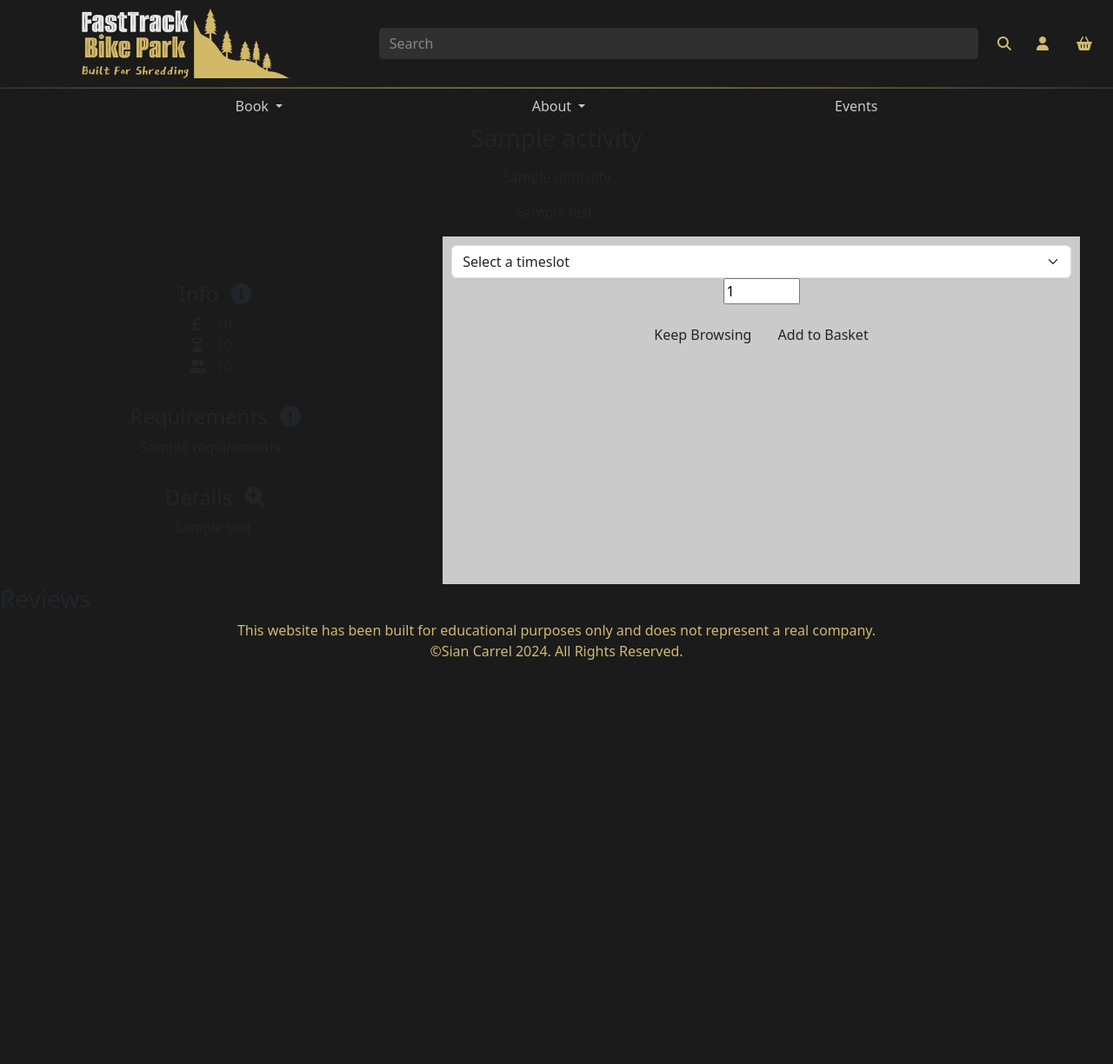
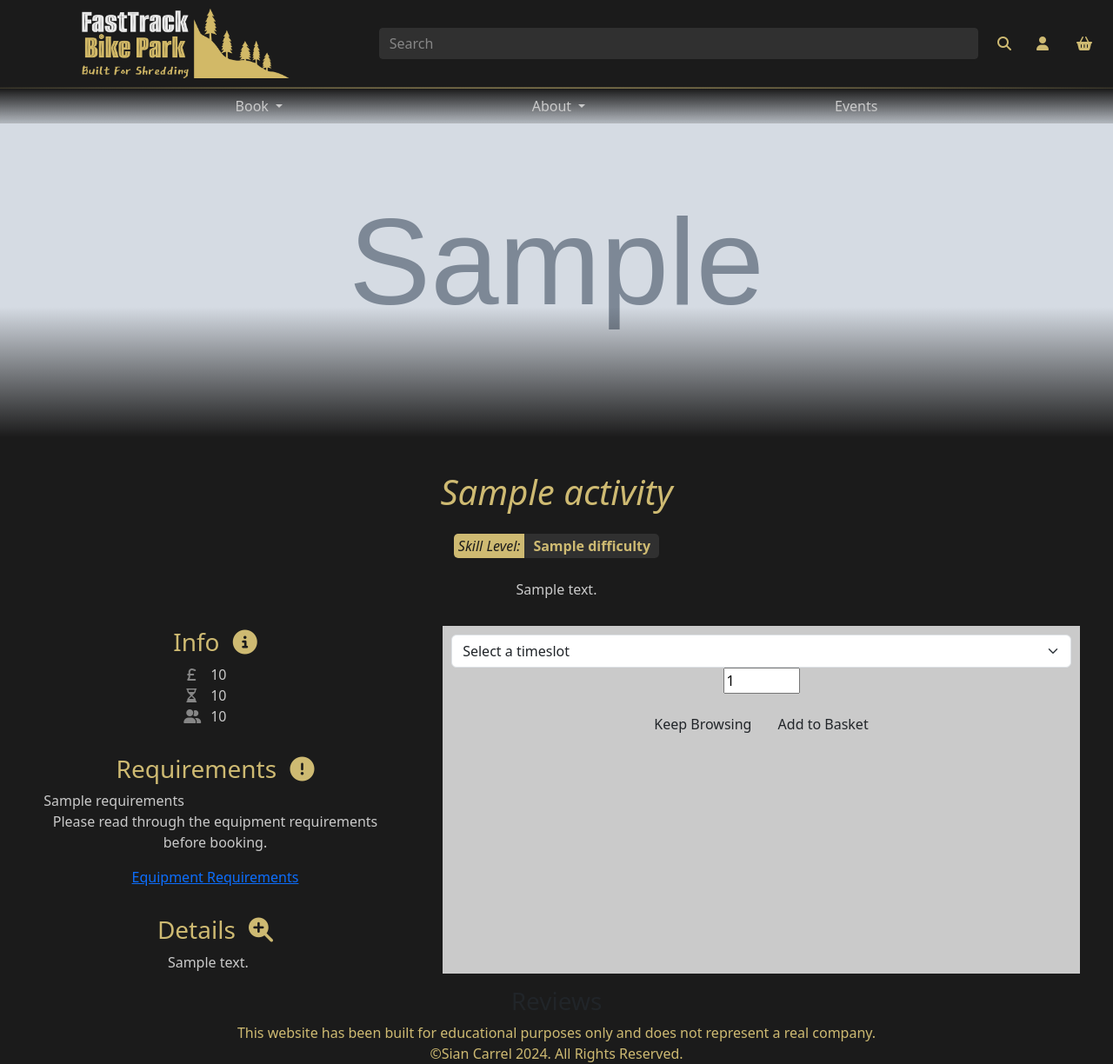
Before and after one commit to secarrel/Bike_Park_ecommerce, a Django app: template activities/templates/activities/activity_details.html in a window 1280 px wide. Shown: the whole page at 87% size. Before the commit the page ends 759 px from the top, so only its background shows below. Run offline with Django 5.2, Linux system fonts and the light colour scheme; the template is opened without the code that fills it: most values are stand-ins (such as "Sample title", 1, 10 or a date in 2020); grey boxes marked "Sample" are stand-in pictures; some libraries are stand-ins or nearby versions.

Commit message:
Add: syling to activity details page

```diff
--- a/activities/templates/activities/activity_details.html
+++ b/activities/templates/activities/activity_details.html
@@ -11,53 +11,82 @@
 
 {% block content %}
     <!-- Heading, difficulty and description -->
-    <div class="container-fluid text-center">
+    <div class="main-image-title text-center">
         <div>
-            <h3 class="text-bottom">{{ activity.name}}</h3>
-        </div>
-        <div class="my-3">
-            {{ activity.difficulty}}
+            {% if activity.image %}
+                <img class="hero-image" src="{{ activity.image.url }}" class="card-img-top" alt="{{ activity.name }}">
+                <div class="image-fade-out"></div>
+            {% elif category.image %}
+                <img class="hero-image" src="{{ category.image.url }}" class="card-img-top" alt="{{ activity.name }}">
+                <div class="image-fade-out"></div>
+            {% else %}
+                <img class="hero-image" src="{{ MEDIA_URL }}activities.jpg" class="card-img-top" alt="{{ activity.name }}">
+                <div class="image-fade-out"></div>
+            {% endif %}
+            {% if request.user.is_superuser %}
+                <a href="{% url 'edit_activity' activity.id %}"><i class="fa-regular fa-pen-to-square"></i></a>
+                <a href="{% url 'delete_activity' activity.id %}"><i class="fa-regular fa-trash-can"></i></a>
+            {% endif %}
+        <div>
+        <h1 class="gold"><em>{{ activity.name}}</em></h1>
+        <div class="d-flex justify-content-center my-4" >
+            <div class="skill-level round-border">
+                <div class="skill-title">
+                    <em> Skill Level: </em>
+                </div>
+                <div class="skill-value">
+                    <strong>{{activity.difficulty}}</strong>
+                </div>
+            </div>
         </div>
         <div >
             <p> {{ activity.description }} </p>
         </div>
     </div>
     <!-- Further details -->
-    <div class="container-fluid d-flex flex-wrap text-center">
-        <!-- text -->
-        <div class="d-flex flex-column col-12 col-lg-4 m-auto">
+    <div class="container-fluid d-flex flex-wrap text-center muted-text">
+        <!-- Activity Details -->
+        <div class="activity-details d-flex flex-column col-12 col-lg-4 m-auto">
+            <!-- Info -->
             <div class="d-flex flex-column mx-auto py-3">
-                <h4>Info <i class="fa-solid fa-circle-info ms-2"></i> </h4>
+                <h3>Info <i class="fa-solid fa-circle-info ms-2"></i> </h3>
+                <!-- Price -->
                 {% if activity.price %}
                 <div class="d-flex px-2 activity-info-item">
                     <div class="circle-icon px-1"><i class="fa-solid fa-sterling-sign"></i></div>
                     <p class="card-text px-1">{{activity.price}}</p>
                 </div>
                 {% endif %}
+                <!-- Duration -->
                 {% if activity.get_duration %}
                 <div class="d-flex px-2 activity-info-item">
                     <div class="circle-icon px-1"><i class="fa-regular fa-hourglass-half"></i></div>
                     <p class="card-text px-1">{{activity.get_duration}}</p>
                 </div>
                 {% endif %}
-                {% if activity.capacity %}
+                <!-- Info -->
+                {% if activity.capacity and activity.capacity <= 10 %}
                 <div class="d-flex px-2 activity-info-item">
                     <div class="circle-icon px-1"><i class="fa-solid fa-user-group"></i></div>
                     <p class="card-text px-1">{{activity.capacity}}</p>
                 </div>
                 {% endif %}
             </div>
-            <div class="d-flex flex-column mx-auto py-3 ">
+            <!-- Requirements -->
+                <div class="d-flex flex-column mx-auto py-3 ">
                 <div class="d-flex justify-content-center" >
-                    <h4>Requirements <i class="fa-solid fa-circle-exclamation ms-2"></i></h4>
+                    <h3>Requirements <i class="fa-solid fa-circle-exclamation ms-2"></i></h3>
                 </div>
                 <div class="d-flex px-2 activity-info-item">
                     <p class="card-text px-1">{{activity.requirements}}</p>
                 </div>
+                <p> Please read through the equipment requirements before booking. </p>
+                <a href="#"> Equipment Requirements </a>
             </div>
+            <!-- Details -->
             <div class="d-flex flex-column mx-auto py-3 ">
                 <div class="d-flex justify-content-center" >
-                    <h4>Details <i class="fa-solid fa-magnifying-glass-plus ms-2"></i></i></h4>
+                    <h3>Details <i class="fa-solid fa-magnifying-glass-plus ms-2"></i></h3>
                 </div>
                 <div class="d-flex px-2 activity-info-item">
                     <p class="card-text px-1">{{activity.details}}</p>
```
